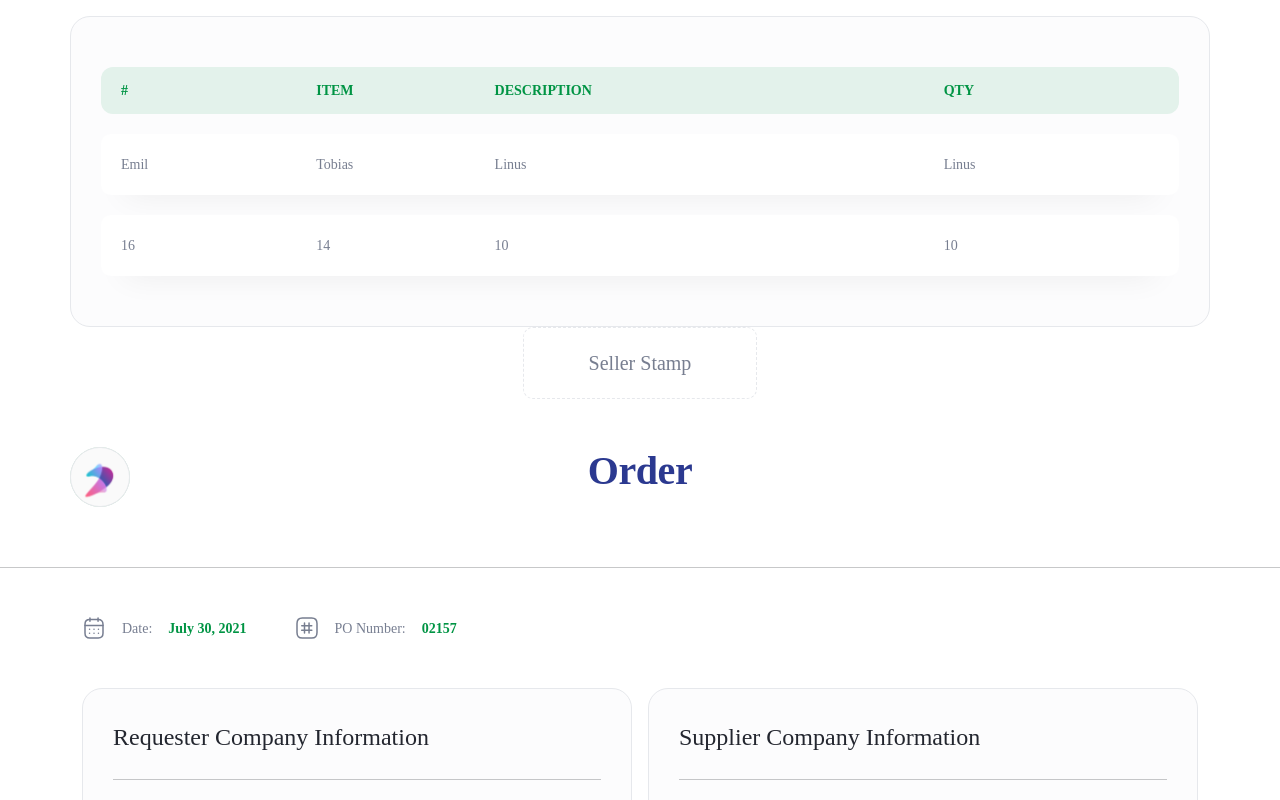
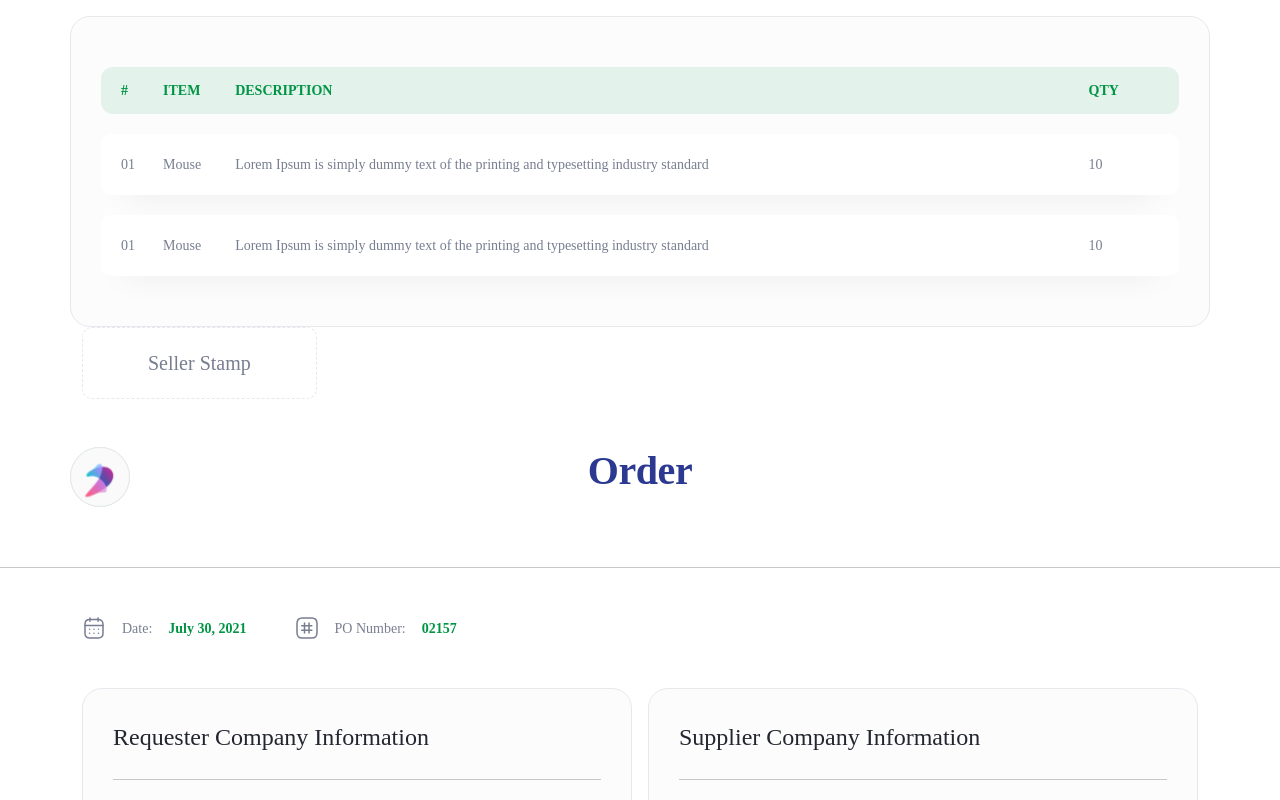
Before and after one commit to hossain101199/Print, a React (Create React App) app: page / in a window 1280 px wide. Shown: the part 1580-2380 px from the top of the page. Built offline with nearby package versions, Linux system fonts and the light colour scheme.

Commit message:
all components are ready

```diff
--- a/src/App.css
+++ b/src/App.css
@@ -109,6 +109,7 @@ p {
 }
 
 table {
+  width: 100%;
   font-family: "Poppins";
   font-style: normal;
   font-weight: 400;
@@ -141,7 +142,7 @@ thead tr th:last-child {
   border-bottom-right-radius: 12px;
 }
 
-tbody tr{
+tbody tr {
   background: #ffffff;
   box-shadow: 0px 20px 32px -24px rgba(15, 15, 15, 0.12);
 }
--- a/src/components/Offer.js
+++ b/src/components/Offer.js
@@ -7,17 +7,12 @@ import KeyPointInformation from "./KeyPointInformation";
 import CardTitle from "./CardTitle";
 import StampCard from "./StampCard";
 import Table from "./Table";
+import PageHeader from "./PageHeader";
 
 const Offer = () => {
   return (
     <div>
-      <div className="container position-relative py-5">
-        <div className="position-absolute top-35 start-0">
-          <img src={Logo} alt="" />
-        </div>
-        <h1 class="pageTitle text-center">Offer</h1>
-      </div>
-      <hr className="mb-5" />
+      <PageHeader title="Offer"></PageHeader>
       <div className="container d-flex align-items-center">
         <KeyPointInformation
           className="me-5"
@@ -63,7 +58,9 @@ const Offer = () => {
         </Card>
       </div>
       <Table></Table>
-      <StampCard title="Seller Stamp"></StampCard>
+      <div className="container">
+        <StampCard title="Seller Stamp"></StampCard>
+      </div>
     </div>
   );
 };
--- a/src/components/Order.js
+++ b/src/components/Order.js
@@ -8,17 +8,12 @@ import CardTitle from "./CardTitle";
 import Total from "./Total";
 import StampCard from "./StampCard";
 import Table from "./Table";
+import PageHeader from "./PageHeader";
 
 const Order = () => {
   return (
     <div>
-      <div className="container position-relative py-5">
-        <div className="position-absolute top-35 start-0">
-          <img src={Logo} alt="" />
-        </div>
-        <h1 class="pageTitle text-center">Order</h1>
-      </div>
-      <hr className="mb-5" />
+      <PageHeader title="Order"></PageHeader>
       <div className="container d-flex align-items-center">
         <KeyPointInformation
           className="me-5"
@@ -75,7 +70,9 @@ const Order = () => {
           />
         ))}
       </div>
-      <StampCard title="Purchaser Stamp"></StampCard>
+      <div className="container">
+        <StampCard title="Purchaser Stamp"></StampCard>
+      </div>
     </div>
   );
 };
--- /dev/null
+++ b/src/components/PageHeader.js
@@ -0,0 +1,18 @@
+import React from "react";
+import Logo from "../assets/logo/01.svg";
+
+const PageHeader = ({title}) => {
+  return (
+    <div>
+      <div className="container position-relative py-5">
+        <div className="position-absolute top-35 start-0">
+          <img src={Logo} alt="" />
+        </div>
+        <h1 class="pageTitle text-center">{title}</h1>
+      </div>
+      <hr className="mb-5" />
+    </div>
+  );
+};
+
+export default PageHeader;
--- a/src/components/PurchaseOrder.js
+++ b/src/components/PurchaseOrder.js
@@ -1,5 +1,4 @@
 import React from "react";
-import Logo from "../assets/logo/01.svg";
 import Calendar from "../assets/logo/calendar.svg";
 import Chart from "../assets/logo/chart.svg";
 import TimeCircle from "../assets/logo/timeCircle.svg";
@@ -9,6 +8,7 @@ import Card from "./Card";
 import KeyPointInformation from "./KeyPointInformation";
 import CardTitle from "./CardTitle";
 import Table from "./Table";
+import PageHeader from "./PageHeader";
 
 const data = [
   {
@@ -51,13 +51,7 @@ const data = [
 const PurchaseOrder = () => {
   return (
     <div>
-      <div className="container position-relative py-5">
-        <div className="position-absolute top-35 start-0">
-          <img src={Logo} alt="" />
-        </div>
-        <h1 class="pageTitle text-center">Purchase Order</h1>
-      </div>
-      <hr className="mb-5" />
+      <PageHeader title="Purchase Order"></PageHeader>
       <div className="container d-flex align-items-center">
         <KeyPointInformation
           className="me-5"
--- a/src/components/StampCard.js
+++ b/src/components/StampCard.js
@@ -2,7 +2,7 @@ import React from "react";
 
 const StampCard = ({ title = "" }) => {
   return (
-    <div id="stampCard" className="container ">
+    <div id="stampCard">
       {title}
     </div>
   );
--- a/src/components/Table.js
+++ b/src/components/Table.js
@@ -1,10 +1,10 @@
-import React from 'react';
-import Card from './Card';
+import React from "react";
+import Card from "./Card";
 
 const Table = () => {
   return (
     <Card className="container mt-5">
-        <table width="100%">
+      <table >
         <thead style={{ padding: "20px" }}>
           <tr>
             <th>#</th>
@@ -14,16 +14,22 @@ const Table = () => {
           </tr>
         </thead>
         <tbody>
-            <tr className='tablerow'>
-              <td>Emil</td>
-              <td>Tobias</td>
-              <td>Linus</td>
-              <td>Linus</td>
+          <tr>
+            <td>01</td>
+            <td>Mouse</td>
+            <td>
+              Lorem Ipsum is simply dummy text of the printing and typesetting
+              industry standard
+            </td>
+            <td>10</td>
           </tr>
-            <tr className='tablerow'>
-              <td>16</td>
-              <td>14</td>
-              <td>10</td>
+          <tr>
+            <td>01</td>
+            <td>Mouse</td>
+            <td>
+              Lorem Ipsum is simply dummy text of the printing and typesetting
+              industry standard
+            </td>
             <td>10</td>
           </tr>
         </tbody>
```
Lines whose indentation alone changed are shown as unchanged.
